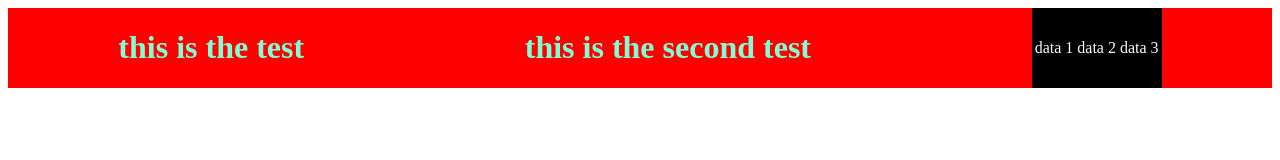
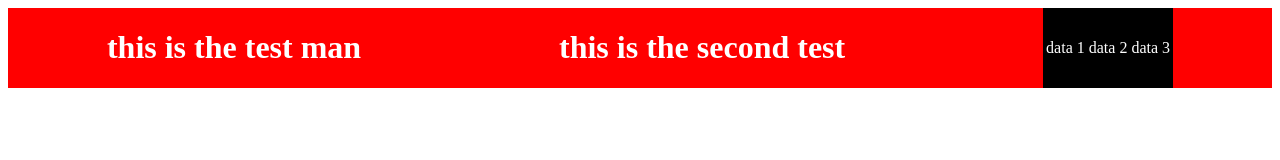
Before and after one commit to ganesh1128/pancard, a plain HTML site: page indexs.html in a window 1280 px wide. Drawn offline with Linux system fonts and the light colour scheme.

Commit message:
second commit

```diff
--- a/indexs.html
+++ b/indexs.html
@@ -11,7 +11,7 @@
         <div class="mainDiv">
 
            <div>
-            <h1>this is the test</h1>
+            <h1>this is the test man</h1>
            </div>
            <div>
             <h1>this is the second test</h1>
--- a/style.css
+++ b/style.css
@@ -3,10 +3,10 @@
     flex-direction: row;
     justify-content: space-around;
     background: red;
-    color: aquamarine;
+    color: white;
 }
 .tableDiv{
     display: flex;
     background: black;
-    color: azure;
+    color: white;
 }
```
Also changed, not shown: ganesh.html (added, +12 -0 lines).
